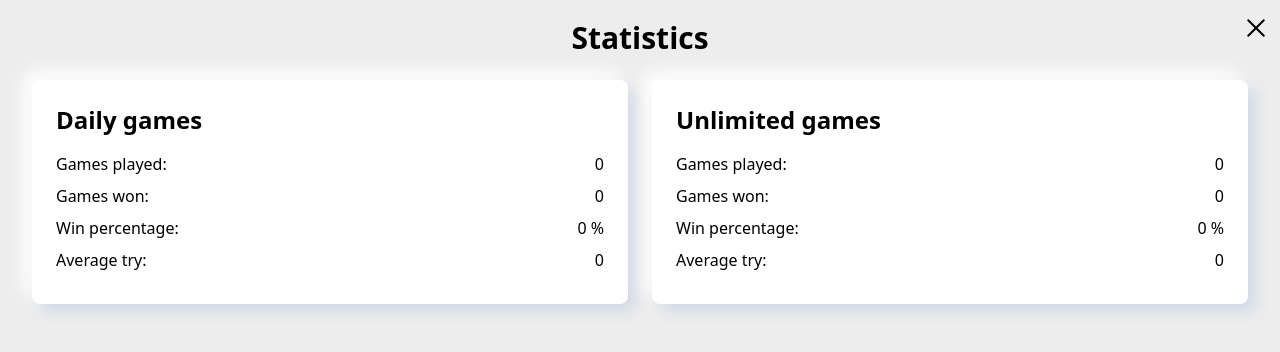
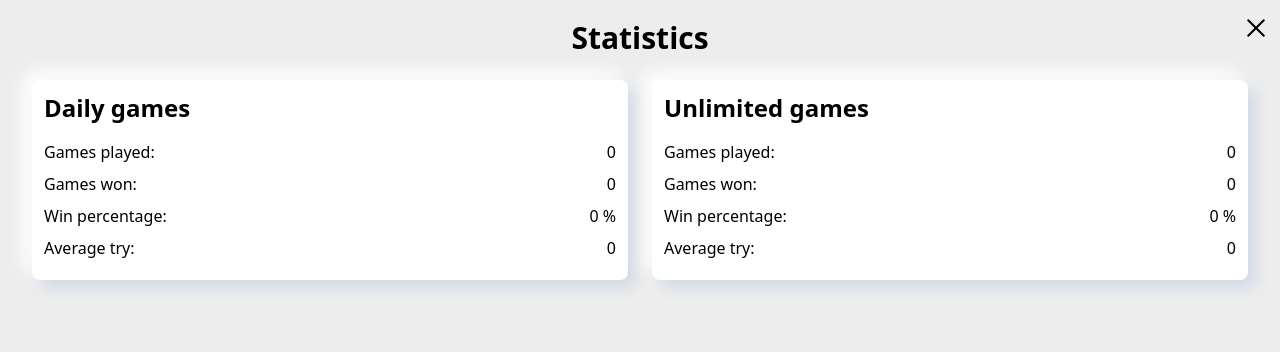
Before and after one commit to 19Nikola96/hexacodle, a Next.js app: page / in a window 1280 px wide. Both pictures are taken after a click on the button 1256 px from the left and 28 px from the top of the page. Shown: the top 352 px of the page. Built offline with nearby package versions, Linux system fonts and the light colour scheme.

Commit message:
fix padding on stats panel

```diff
--- a/app/_use_cases/Statistics/ui_components/StatPanel.tsx
+++ b/app/_use_cases/Statistics/ui_components/StatPanel.tsx
@@ -16,7 +16,7 @@ const StatPanel = ({
   averageTry,
 }: StatPanelProps) => {
   return (
-    <div className="neomorphism p-6 rounded-lg bg-white dark:bg-transparent">
+    <div className="neomorphism p-3 rounded-lg bg-white dark:bg-transparent">
       <h2 className="text-2xl font-semibold mb-4">{title}</h2>
       <div className="flex justify-between mb-2">
         <span>Games played:</span>
```
